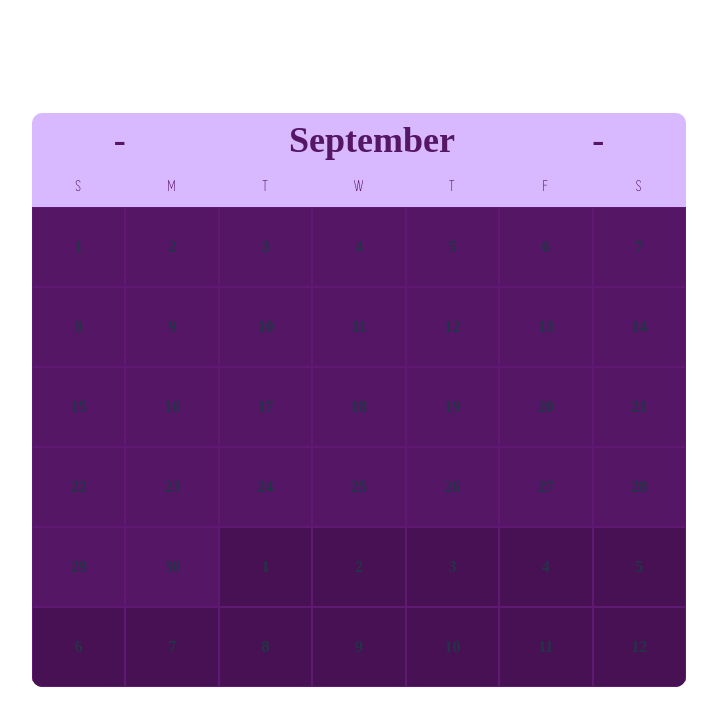
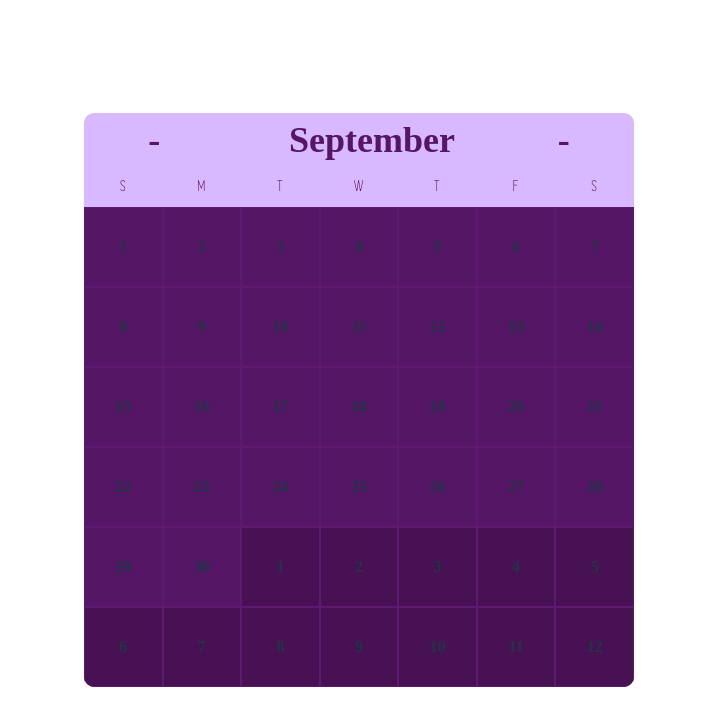
Before and after one commit to ttches/whendow.ui, a React (Vite) app: page / in a window 1280 px wide. Shown: the top 726 px of the page, without its empty margins (281-998 px from the left). Built offline with nearby package versions, Linux system fonts and the light colour scheme.

Commit message:
fixed date overflow

```diff
--- a/src/Components/Calendar/Calendar.tsx
+++ b/src/Components/Calendar/Calendar.tsx
@@ -19,6 +19,7 @@ const months = [
 
 const CalendarContainer = styled.div`
   border-radius: 10px;
+  max-width: 550px;
   overflow: hidden;
   user-select: none;
 `;
@@ -137,7 +138,7 @@ const Calendar = () => {
       .map(
         (_, i) =>
           `${currentMonthIndex !== 11 ? currentYear : currentYear + 1}/${
-            (currentMonthIndex + 2) % 12
+            (currentMonthIndex + 2) % 12 || 12
           }/${i + 1}`
       );
 
```
